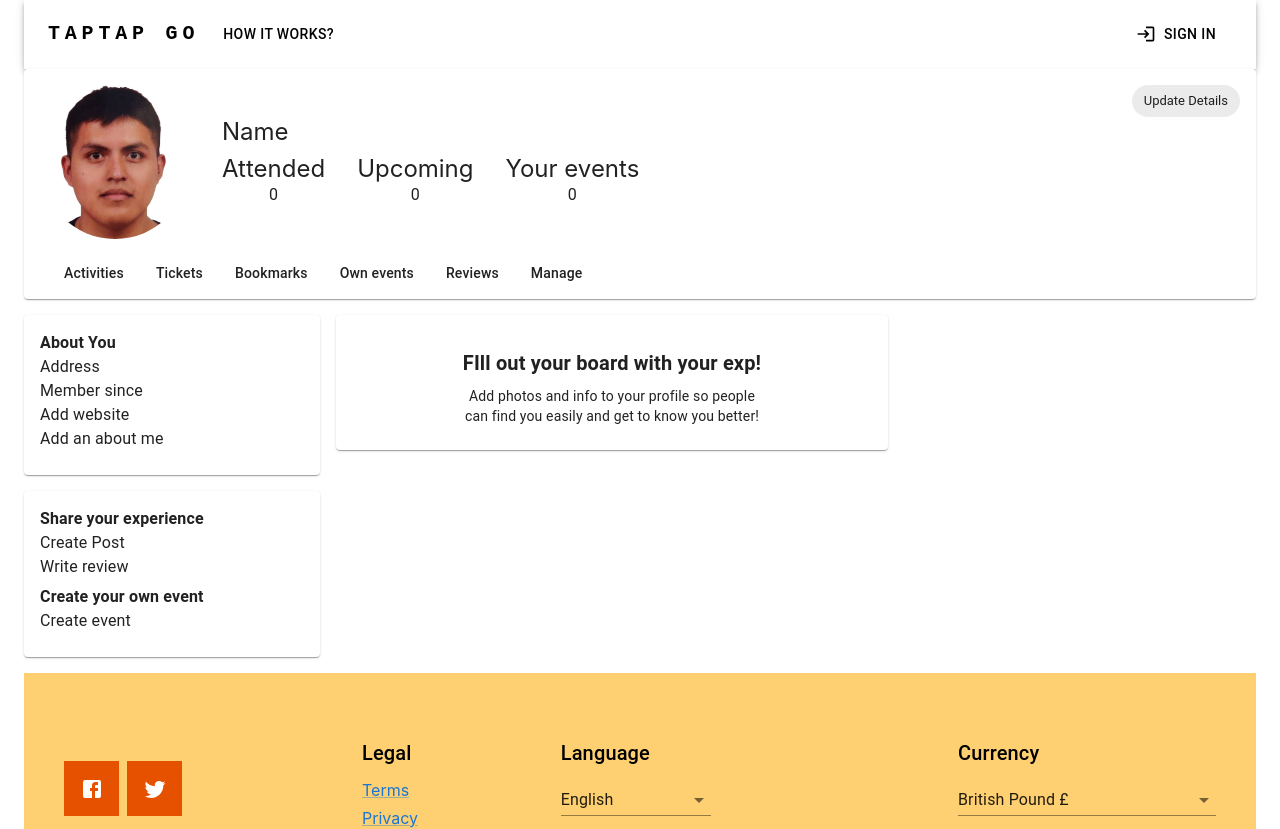
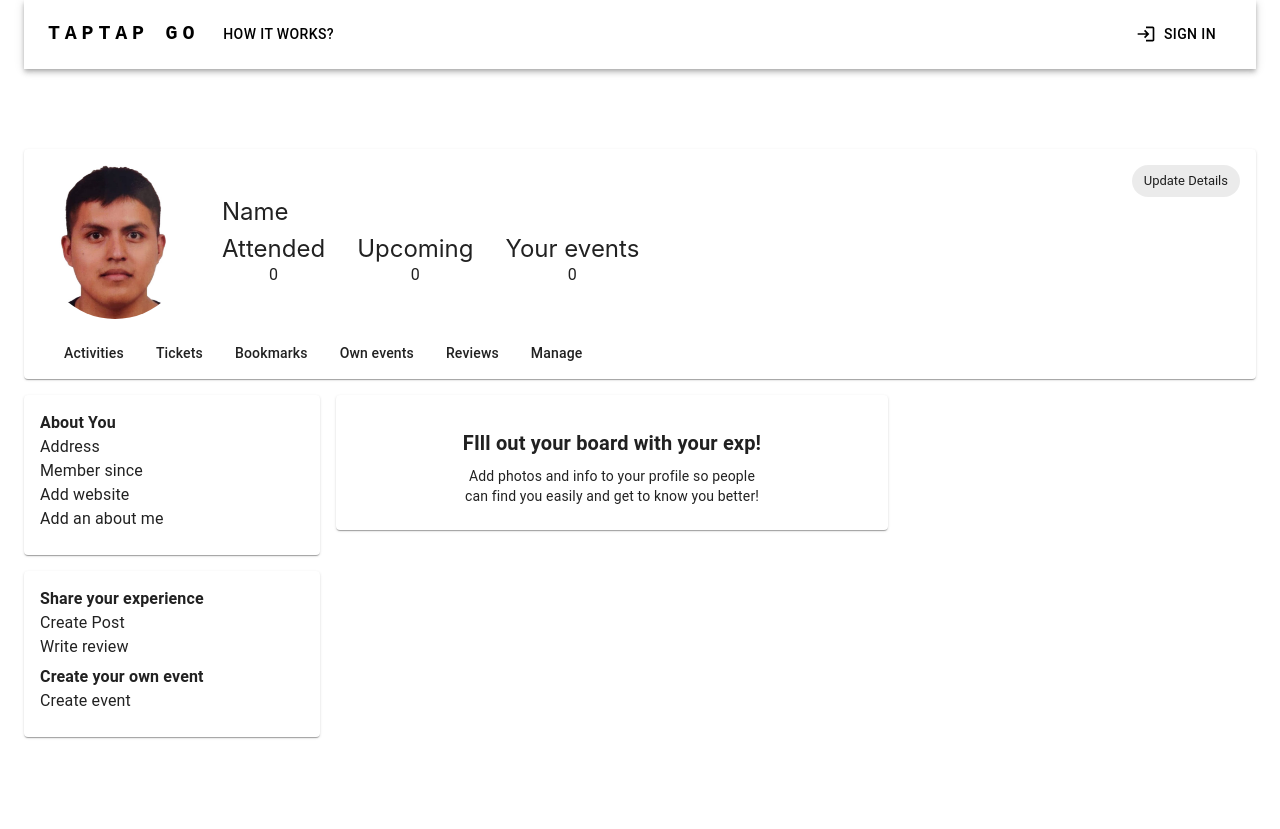
Before and after one commit to RamiElsayed/tap-tap-go, a React (Create React App) app in the folder client/: page /user/1 in a window 1280 px wide. Shown: the top 829 px of the page. Built offline with nearby package versions, Linux system fonts and the light colour scheme.

Commit message:
added new styling class for margin of block elements

```diff
--- a/client/src/App.css
+++ b/client/src/App.css
@@ -12,6 +12,9 @@
 .section__block-5 {
   margin-bottom: 5rem;
 }
+.section__block-Y-5 {
+  margin: 5rem 0;
+}
 
 .section__block-14 {
   margin-bottom: 14rem;
```
